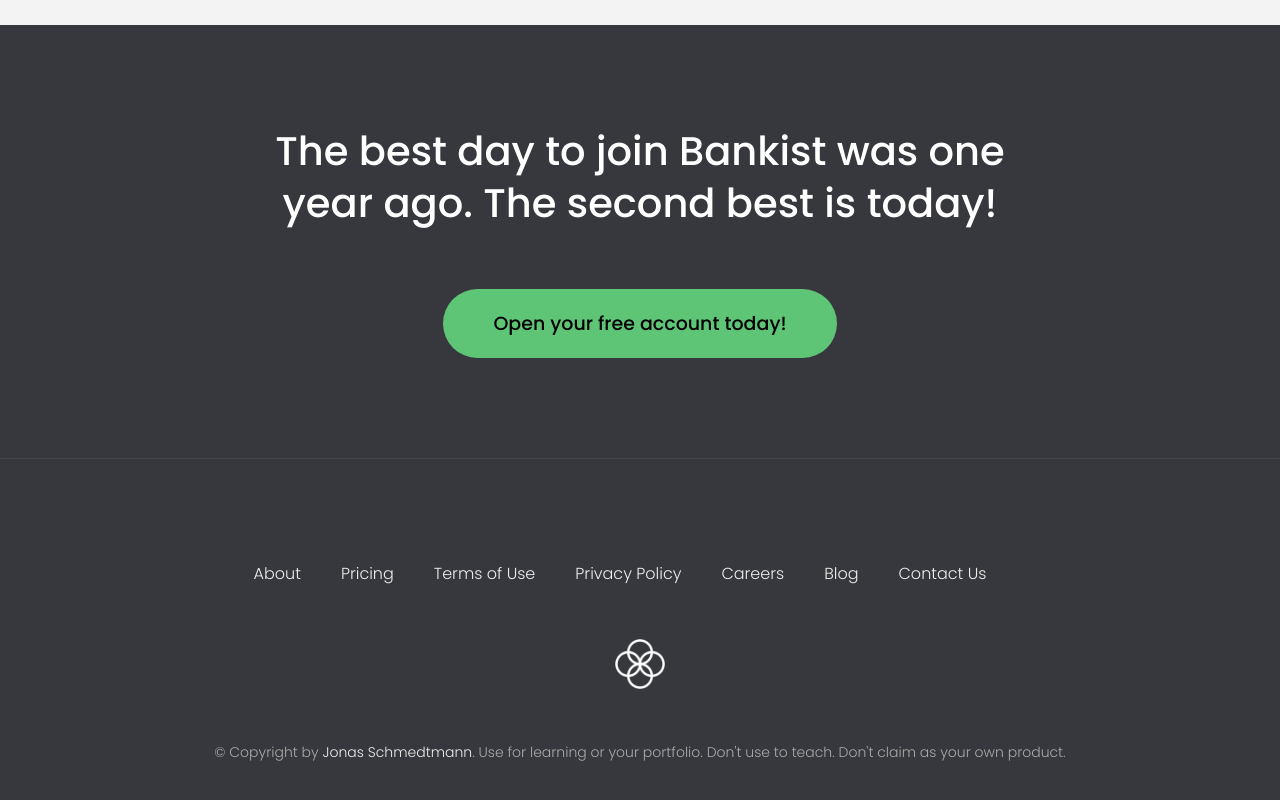
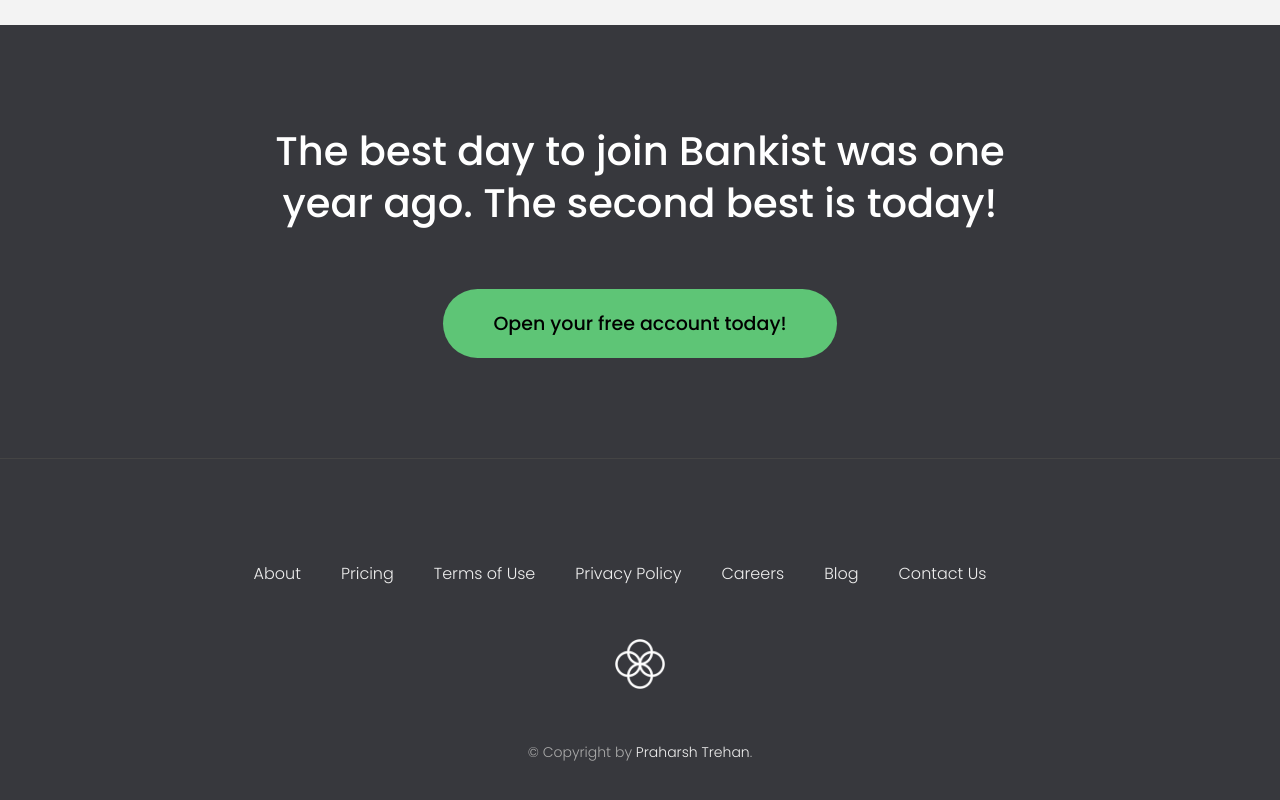
Before and after one commit to trehanpraharsh/Bankist-Home, a plain HTML site: page index.html in a window 1280 px wide. Shown: the part 4171-4971 px from the top of the page. Drawn offline with Linux system fonts and the light colour scheme.

Commit message:
Update index.html

```diff
--- a/index.html
+++ b/index.html
@@ -327,10 +327,9 @@
         <a
           class="footer__link twitter-link"
           target="_blank"
-          href="https://twitter.com/jonasschmedtman"
-          >Jonas Schmedtmann</a
-        >. Use for learning or your portfolio. Don't use to teach. Don't claim
-        as your own product.
+          href="https://twitter.com/trehanpraharsh"
+          >Praharsh Trehan</a
+        >.
       </p>
     </footer>
 
```
